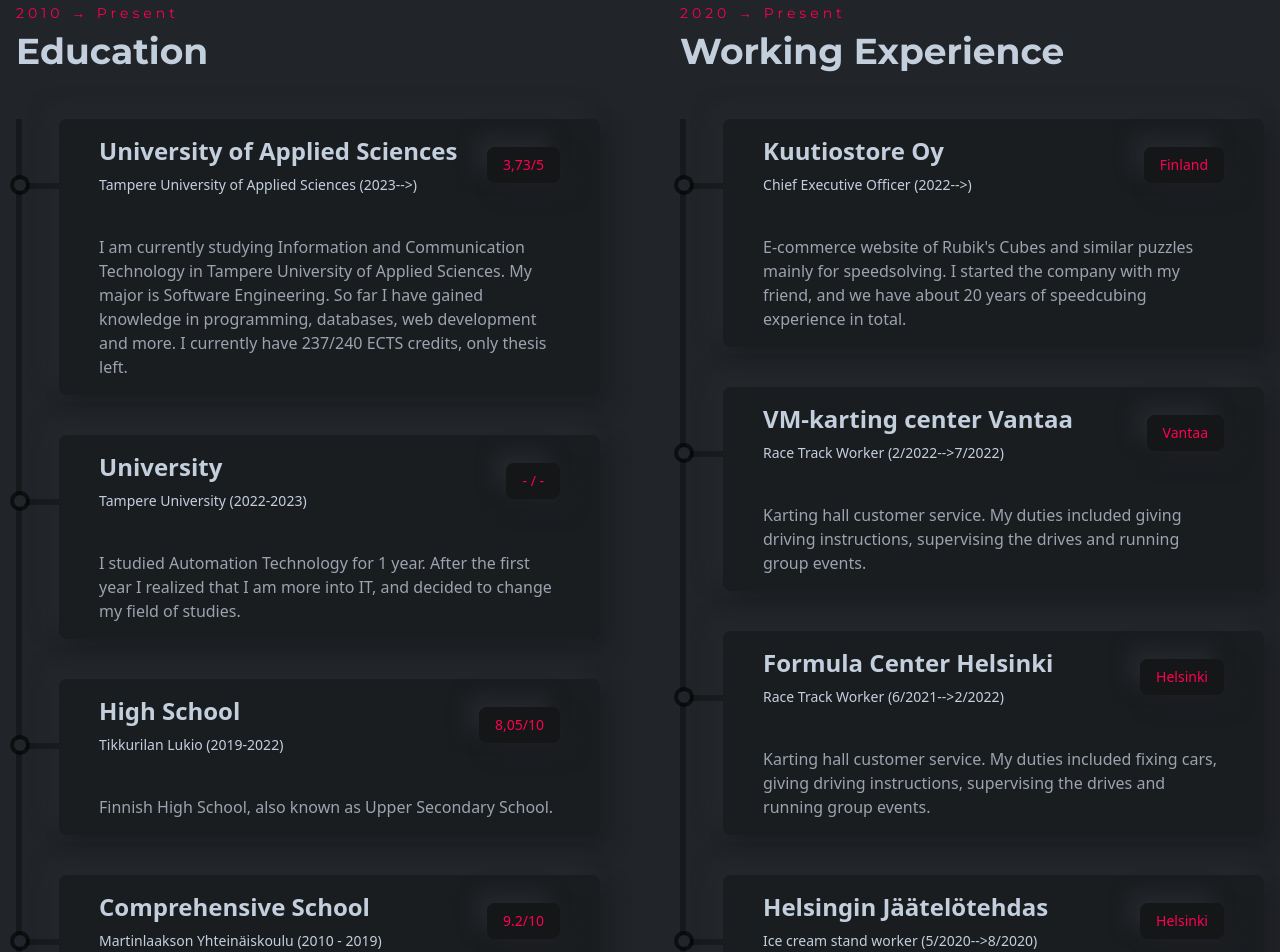
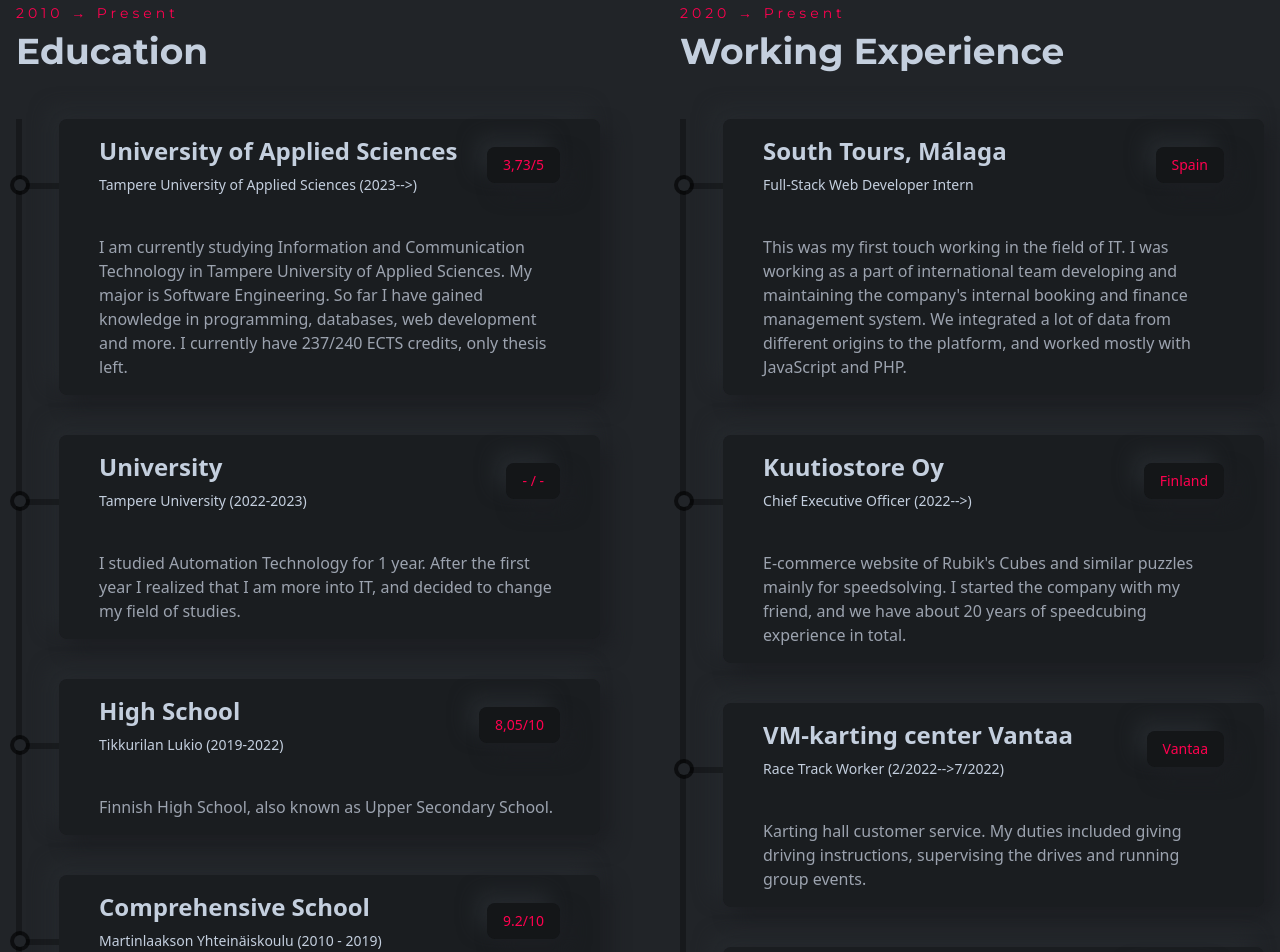
Before and after one commit to ArttuPuttonen/myPortfolio, a React (Create React App) app: page / in a window 1280 px wide. Shown: the part 3140-4092 px from the top of the page. Built offline with nearby package versions, Linux system fonts and the light colour scheme; the HTML template or start-up script is replaced by a standard one.

Commit message:
updated working experience

```diff
--- a/src/components/resume/Education.js
+++ b/src/components/resume/Education.js
@@ -51,6 +51,14 @@
                     <h2 className="text-3xl md:text-4xl font-bold">Working Experience</h2>
                 </div>
                 <div className="mt-10 w-full h-auto border-l-[6px] border-black border-opacity-30 flex flex-col gap-10">
+                        <ResumeCard
+                        title="South Tours, Málaga"
+                        subTitle="Full-Stack Web Developer Intern "
+                        result="Spain"
+                        des="This was my first touch working in the field of IT. I was working as a part of international team
+                        developing and maintaining the company's internal booking and finance management system.
+                        We integrated a lot of data from different origins to the platform, and worked mostly with JavaScript and PHP."
+                    />
                     <ResumeCard
                         title="Kuutiostore Oy"
                         subTitle="Chief Executive Officer (2022-->)"
@@ -69,12 +77,6 @@
                         result="Helsinki"
                         des="Karting hall customer service. My duties included fixing cars, giving driving instructions, supervising the drives and running group events."
                     />
-                    <ResumeCard
-                        title="Helsingin Jäätelötehdas"
-                        subTitle="Ice cream stand worker (5/2020-->8/2020)"
-                        result="Helsinki"
-                        des="My first proper summer job. My duties were selling ice cream, and keeping the ice cream stand clean"
-                    />
                 </div>
             </div>
         </motion.div>
```
